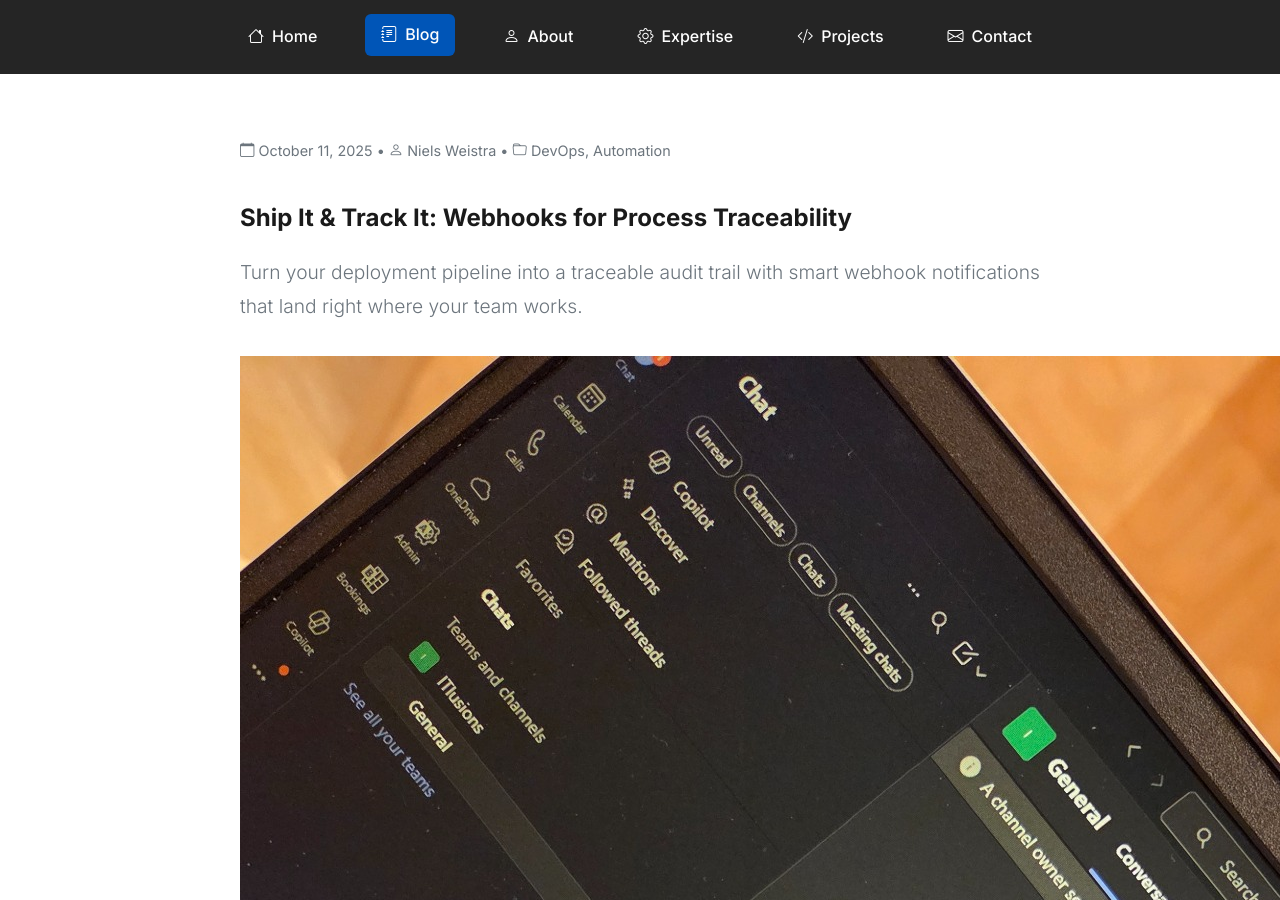
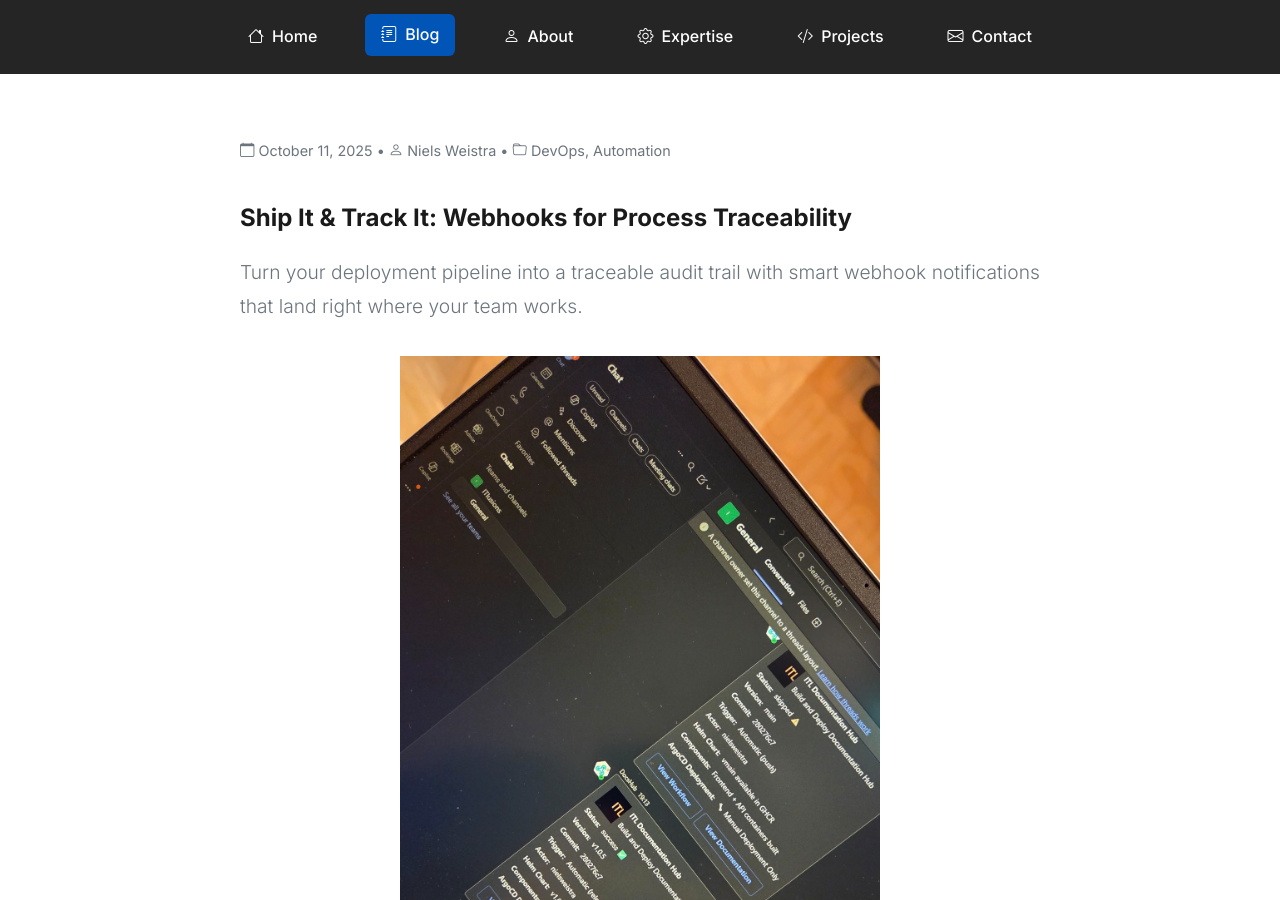
Before and after one commit to nielsweistra/nielsweistra.github.io, a Jekyll site: the page built from _posts/2025-10-11-webhooks-process-traceability.md, in a window 1280 px wide and 900 px high. Built offline with Jekyll 4.4.1, drawn with Linux system fonts in a browser that asks for light colours; a style sheet for code colours, icons or effects is not loaded.

Commit message:
Replace Markdown image syntax with HTML for improved styling in blog post on webhooks for process traceability

```diff
--- a/_posts/2025-10-11-webhooks-process-traceability.md
+++ b/_posts/2025-10-11-webhooks-process-traceability.md
@@ -10,7 +10,7 @@
 author: "Niels Weistra"
 ---
 
-![Webhook Process Traceability](/assets/vscode-development-screenshot.jpg)
+<img src="/assets/vscode-development-screenshot.jpg" alt="Webhook Process Traceability" style="width: 60%; height: auto; display: block; margin: 0 auto;">
 *Real development environment showing webhook implementation and infrastructure monitoring*
 
 Your deployments shouldn't disappear into the void. When code ships, services restart, or infrastructure changes, your team needs **complete visibility** right where they're already collaborating—and you need an audit trail that survives compliance reviews.
```
